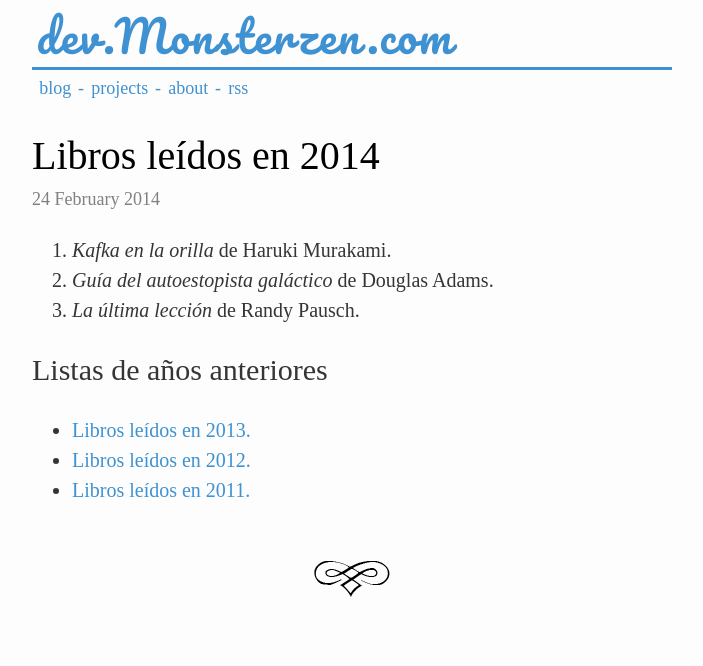
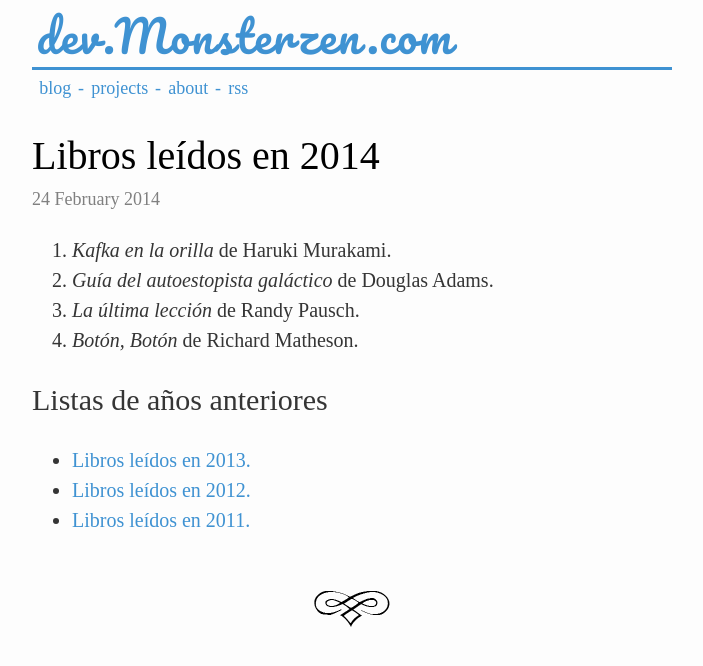
Before and after one commit to jfcalvo/jfcalvo.github.com, a Jekyll site: the page built from _posts/2014-02-24-libros-leidos-en-2014.markdown, in a window 1280 px wide. Shown: the top 666 px of the page, without its empty margins (288-991 px from the left). Built offline with Jekyll 4.4.1, drawn with Linux system fonts in a browser that asks for light colours; some web fonts are replaced.

Commit message:
Añadido Botón Botón

```diff
--- a/_posts/2014-02-24-libros-leidos-en-2014.markdown
+++ b/_posts/2014-02-24-libros-leidos-en-2014.markdown
@@ -9,6 +9,7 @@ language: spanish
 1. *Kafka en la orilla* de Haruki Murakami.
 2. *Guía del autoestopista galáctico* de Douglas Adams.
 3. *La última lección* de Randy Pausch.
+4. *Botón, Botón* de Richard Matheson.
 
 ## Listas de años anteriores
 
```
